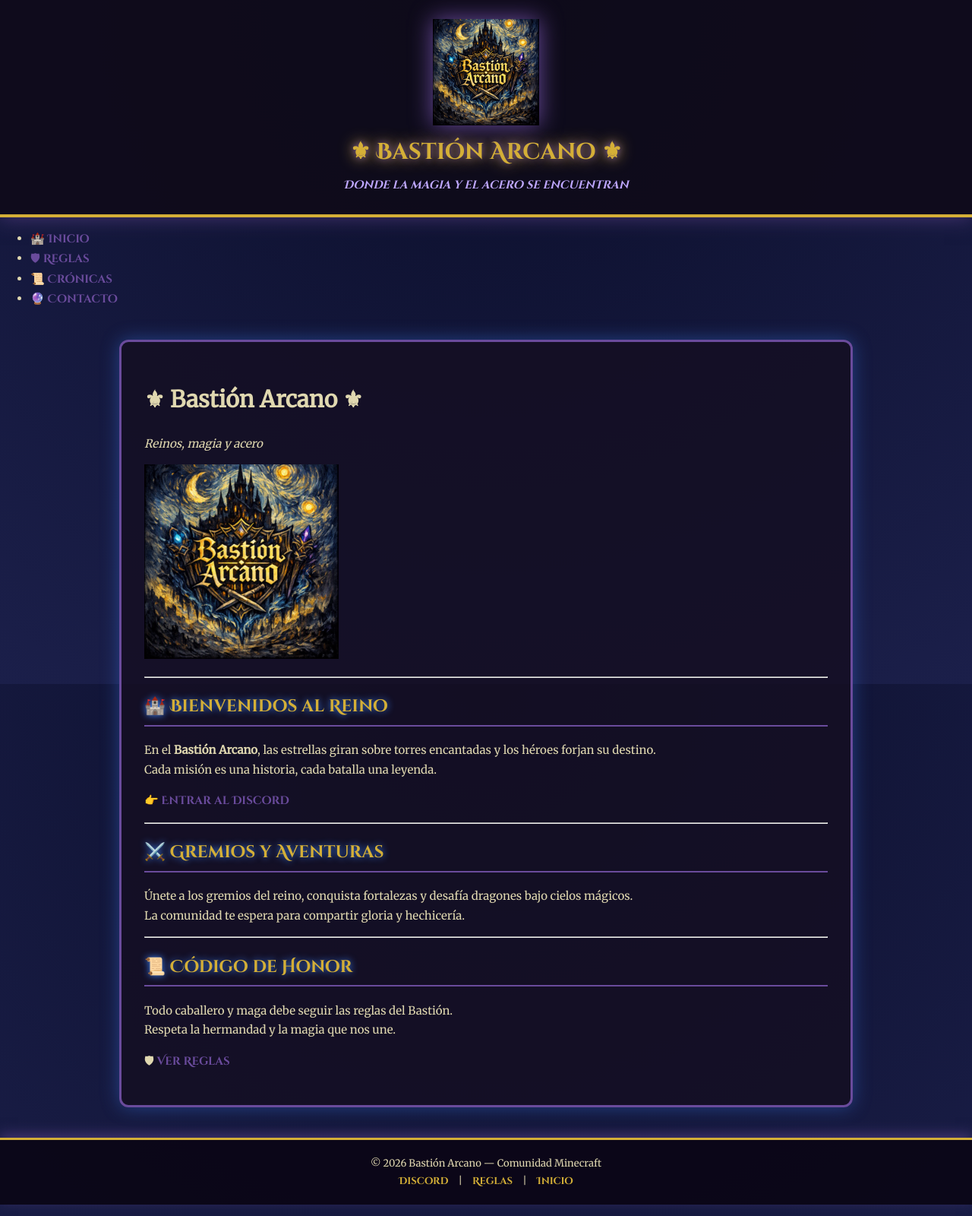
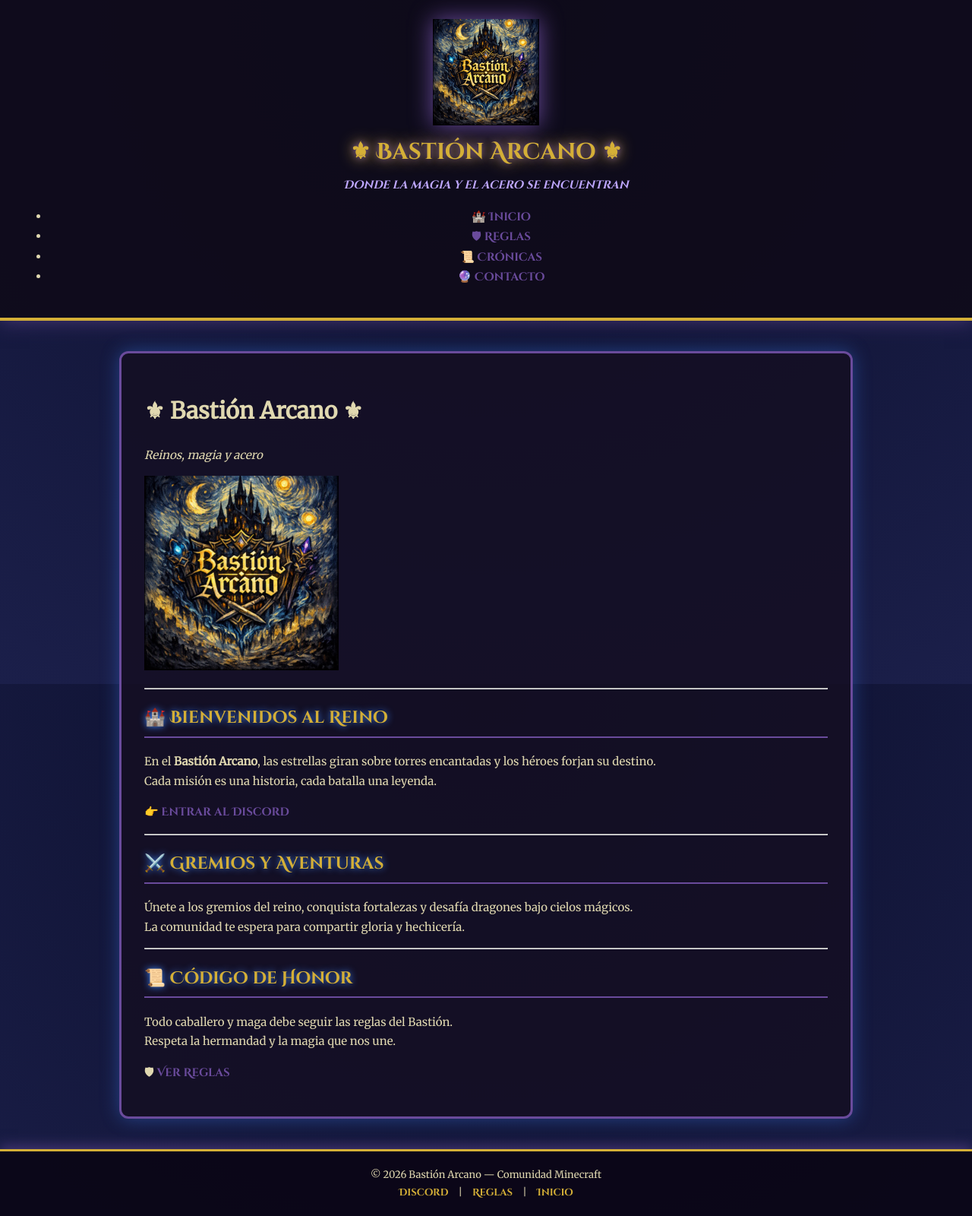
Before and after one commit to MCBastionArcano/web, a Jekyll site: the page built from index.md, in a window 1280 px wide. Shown: the whole page at 76% size. Built offline with Jekyll 4.4.1, drawn with Linux system fonts in a browser that asks for light colours.

Commit message:
Refactor layout by removing sidebar
Removed sidebar menu and simplified layout structure.

```diff
--- a/_layouts/default.html
+++ b/_layouts/default.html
@@ -22,26 +22,14 @@
       <h1>⚜ Bastión Arcano ⚜</h1>
       <p>Donde la magia y el acero se encuentran</p>
     </a>
+
+    <!-- Menú horizontal importado -->
+    {% include nav.html %}
   </header>
 
-  <div id="container">
-    <!-- Menú lateral -->
-    <aside class="sidebar">
-      <nav>
-        <ul>
-          <li><a href="{{ '/' | relative_url }}">🏰 Inicio</a></li>
-          <li><a href="{{ '/reglas.md' | relative_url }}">🛡 Reglas</a></li>
-          <li><a href="{{ '/cronicas.md' | relative_url }}">📜 Crónicas</a></li>
-          <li><a href="{{ '/contacto.md' | relative_url }}">🔮 Contacto</a></li>
-        </ul>
-      </nav>
-    </aside>
-
-    <!-- Contenido principal -->
-    <main>
-      {{ content }}
-    </main>
-  </div>
+  <main>
+    {{ content }}
+  </main>
 
   <footer>
     © 2026 Bastión Arcano — Comunidad Minecraft<br>
```
